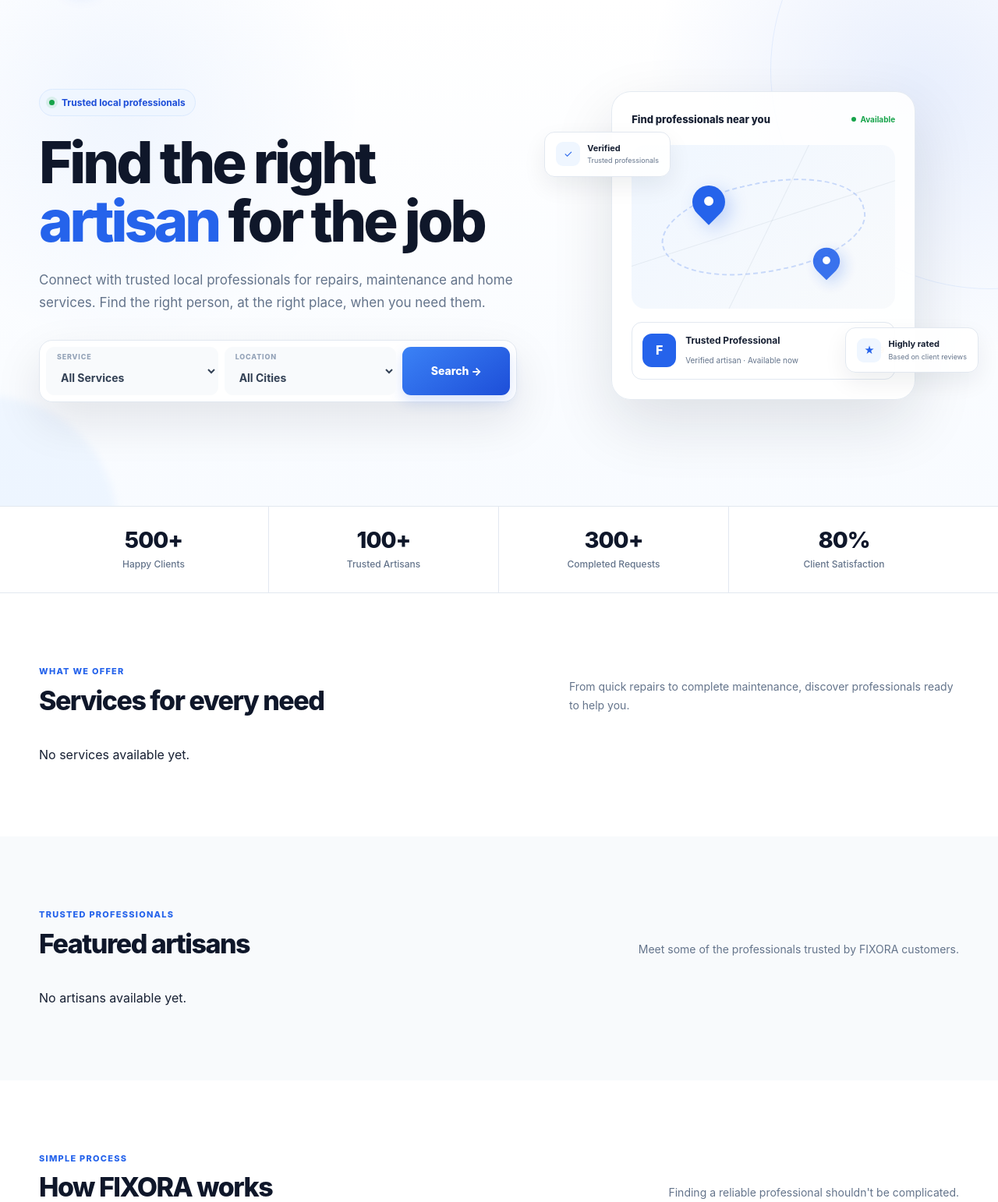
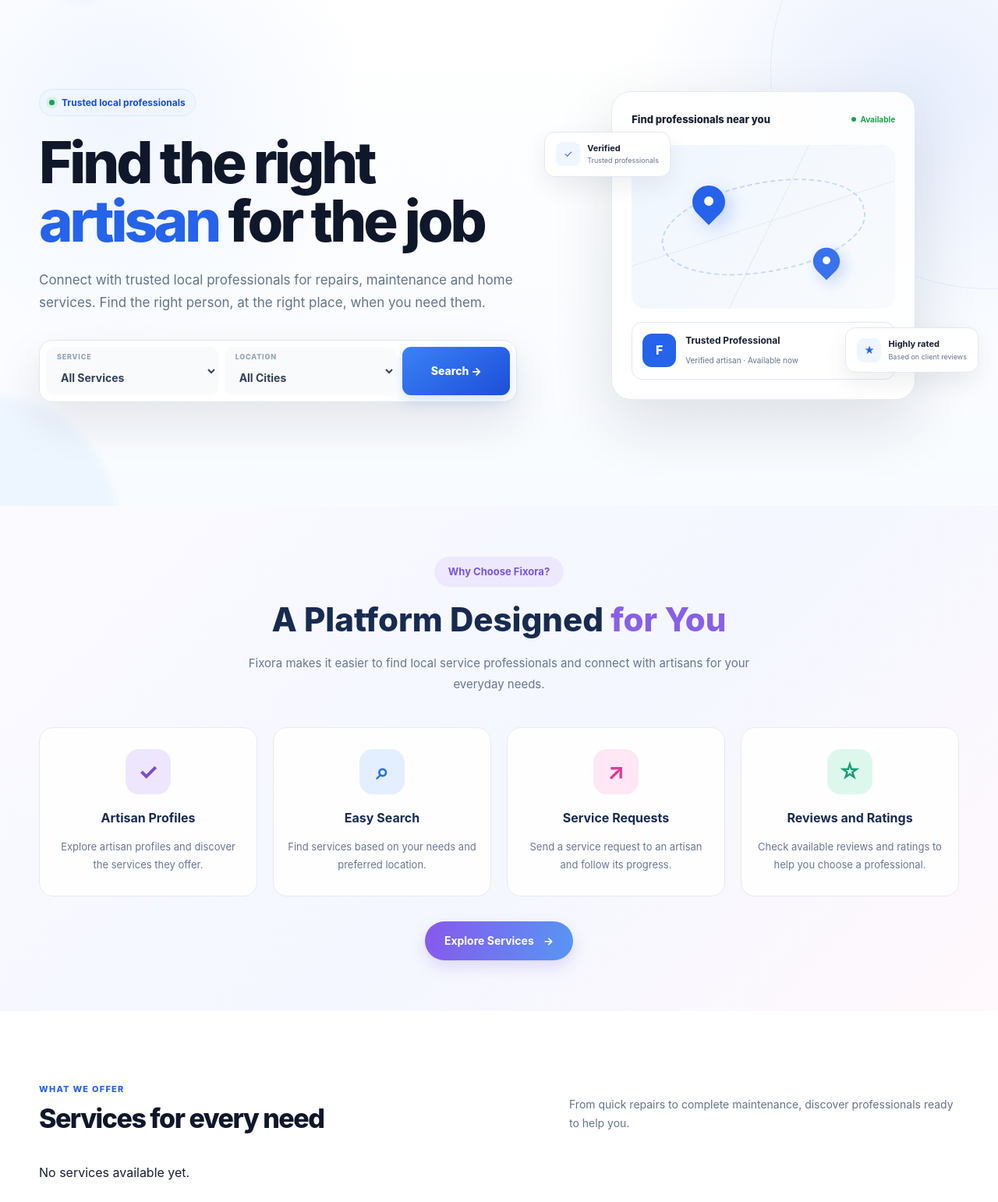
Before and after one commit to chikhaouihadil4-sys/fixora, a Django app: page / in a window 1280 px wide. Shown: the part 77-1619 px from the top of the page at 78% size. Run offline with Django 5.2, Linux system fonts and the light colour scheme; data that the repository does not hold is empty.

Commit message:
Update Fixora home page

```diff
--- a/main/templates/main/index.html
+++ b/main/templates/main/index.html
@@ -575,46 +575,169 @@
             bottom: 35px;
         }
 
+
         /* ========================================
-           STATS
+           WHY CHOOSE FIXORA
         ======================================== */
 
-        .fx-stats {
+        .fx-why {
             position: relative;
-            z-index: 5;
-            border-top: 1px solid var(--fx-slate-200);
-            border-bottom: 1px solid var(--fx-slate-200);
-            background: white;
-        }
-
-        .fx-stats-grid {
+            padding: 65px 0;
+            overflow: hidden;
+            background: linear-gradient(
+                135deg,
+                #fbfaff 0%,
+                #f4f7ff 55%,
+                #fff8fc 100%
+            );
+        }
+
+        .fx-why-heading {
+            max-width: 760px;
+            margin: 0 auto 42px;
+            text-align: center;
+        }
+
+        .fx-why-badge {
+            display: inline-block;
+            padding: 9px 18px;
+            margin-bottom: 16px;
+            border-radius: 30px;
+            background: #eee8ff;
+            color: #7855df;
+            font-size: 13px;
+            font-weight: 700;
+        }
+
+        .fx-why-heading h2 {
+            margin-bottom: 16px;
+            color: #172b50;
+            font-size: clamp(27px, 4vw, 42px);
+            font-weight: 800;
+            line-height: 1.25;
+        }
+
+        .fx-why-heading h2 span {
+            color: #8860e8;
+        }
+
+        .fx-why-heading p {
+            max-width: 650px;
+            margin: 0 auto;
+            color: #687795;
+            font-size: 15px;
+            line-height: 1.8;
+        }
+
+        .fx-why-grid {
             display: grid;
             grid-template-columns: repeat(4, 1fr);
-        }
-
-        .fx-stat {
-            padding: 27px 20px;
+            gap: 20px;
+        }
+
+        .fx-why-card {
+            padding: 27px 18px;
             text-align: center;
-            border-right: 1px solid var(--fx-slate-200);
-        }
-
-        .fx-stat:last-child {
-            border-right: 0;
-        }
-
-        .fx-stat-number {
-            color: var(--fx-slate-950);
+            border: 1px solid #e9e8f5;
+            border-radius: 18px;
+            background: rgba(255, 255, 255, 0.9);
+            transition: .25s ease;
+        }
+
+        .fx-why-card:hover {
+            transform: translateY(-5px);
+            box-shadow: 0 12px 30px rgba(75, 65, 130, 0.09);
+        }
+
+        .fx-why-icon {
+            width: 58px;
+            height: 58px;
+            display: grid;
+            place-items: center;
+            margin: 0 auto 18px;
+            border-radius: 17px;
             font-size: 29px;
-            line-height: 1.1;
-            font-weight: 850;
-            letter-spacing: -1px;
-            margin-bottom: 5px;
-        }
-
-        .fx-stat-label {
-            color: var(--fx-slate-500);
-            font-size: 12px;
-            font-weight: 500;
+            font-weight: 700;
+        }
+
+        .fx-why-icon.purple {
+            color: #7950c8;
+            background: #eee5ff;
+        }
+
+        .fx-why-icon.blue {
+            color: #2878d8;
+            background: #e3efff;
+        }
+
+        .fx-why-icon.pink {
+            color: #d83d9b;
+            background: #ffe7f5;
+        }
+
+        .fx-why-icon.green {
+            color: #169d77;
+            background: #def7ed;
+        }
+
+        .fx-why-card h3 {
+            margin-bottom: 12px;
+            color: #172b50;
+            font-size: 16px;
+            font-weight: 750;
+        }
+
+        .fx-why-card p {
+            color: #687795;
+            font-size: 13px;
+            line-height: 1.8;
+        }
+
+        .fx-why-action {
+            margin-top: 32px;
+            text-align: center;
+        }
+
+        .fx-why-button {
+            display: inline-flex;
+            align-items: center;
+            justify-content: center;
+            gap: 12px;
+            padding: 14px 25px;
+            border-radius: 30px;
+            background: linear-gradient(100deg, #8858ec, #5796f4);
+            color: #fff;
+            font-size: 14px;
+            font-weight: 700;
+            text-decoration: none;
+            box-shadow: 0 8px 20px rgba(116, 91, 225, 0.2);
+            transition: .2s ease;
+        }
+
+        .fx-why-button:hover {
+            transform: translateY(-2px);
+            color: #fff;
+        }
+
+        @media (max-width: 1050px) {
+            .fx-why-grid {
+                grid-template-columns: repeat(2, 1fr);
+            }
+        }
+
+        @media (max-width: 680px) {
+            .fx-why {
+                padding: 50px 0;
+            }
+
+            .fx-why-grid {
+                grid-template-columns: 1fr;
+                gap: 14px;
+            }
+
+            .fx-why-card {
+                padding: 24px 18px;
+            }
         }
 
         /* ========================================
@@ -1812,62 +1935,112 @@
     </section>
 
 
-    <!-- =========================================
-         STATS
-    ========================================== -->
-
-    <section class="fx-stats">
-
-        <div class="fx-container fx-stats-grid">
-
-            <div class="fx-stat">
-
-                <div class="fx-stat-number">
-                    500+
+    <section class="fx-why">
+
+        <div class="fx-container">
+
+            <div class="fx-why-heading">
+
+                <span class="fx-why-badge">
+                    Why Choose Fixora?
+                </span>
+
+                <h2>
+                    A Platform Designed
+                    <span>for You</span>
+                </h2>
+
+                <p>
+                    Fixora makes it easier to find local service
+                    professionals and connect with artisans
+                    for your everyday needs.
+                </p>
+
+            </div>
+
+
+            <div class="fx-why-grid">
+
+                <div class="fx-why-card">
+
+                    <div class="fx-why-icon purple">
+                        ✓
+                    </div>
+
+                    <h3>
+                        Artisan Profiles
+                    </h3>
+
+                    <p>
+                        Explore artisan profiles and discover
+                        the services they offer.
+                    </p>
+
                 </div>
 
-                <div class="fx-stat-label">
-                    Happy Clients
+
+                <div class="fx-why-card">
+
+                    <div class="fx-why-icon blue">
+                        ⌕
+                    </div>
+
+                    <h3>
+                        Easy Search
+                    </h3>
+
+                    <p>
+                        Find services based on your needs
+                        and preferred location.
+                    </p>
+
                 </div>
 
+
+                <div class="fx-why-card">
+
+                    <div class="fx-why-icon pink">
+                        ↗
+                    </div>
+
+                    <h3>
+                        Service Requests
+                    </h3>
+
+                    <p>
+                        Send a service request to an artisan
+                        and follow its progress.
+                    </p>
+
+                </div>
+
+
+                <div class="fx-why-card">
+
+                    <div class="fx-why-icon green">
+                        ☆
+                    </div>
+
+                    <h3>
+                        Reviews and Ratings
+                    </h3>
+
+                    <p>
+                        Check available reviews and ratings
+                        to help you choose a professional.
+                    </p>
+
+                </div>
+
             </div>
 
 
-            <div class="fx-stat">
-
-                <div class="fx-stat-number">
-                    100+
-                </div>
-
-                <div class="fx-stat-label">
-                    Trusted Artisans
-                </div>
-
-            </div>
-
-
-            <div class="fx-stat">
-
-                <div class="fx-stat-number">
-                    300+
-                </div>
-
-                <div class="fx-stat-label">
-                    Completed Requests
-                </div>
-
-            </div>
-
-
-            <div class="fx-stat">
-
-                <div class="fx-stat-number">
-                    80%
-                </div>
-
-                <div class="fx-stat-label">
-                    Client Satisfaction
-                </div>
+            <div class="fx-why-action">
+
+                <a href="/search/" class="fx-why-button">
+                    Explore Services
+                    <span>→</span>
+                </a>
 
             </div>
 
```
